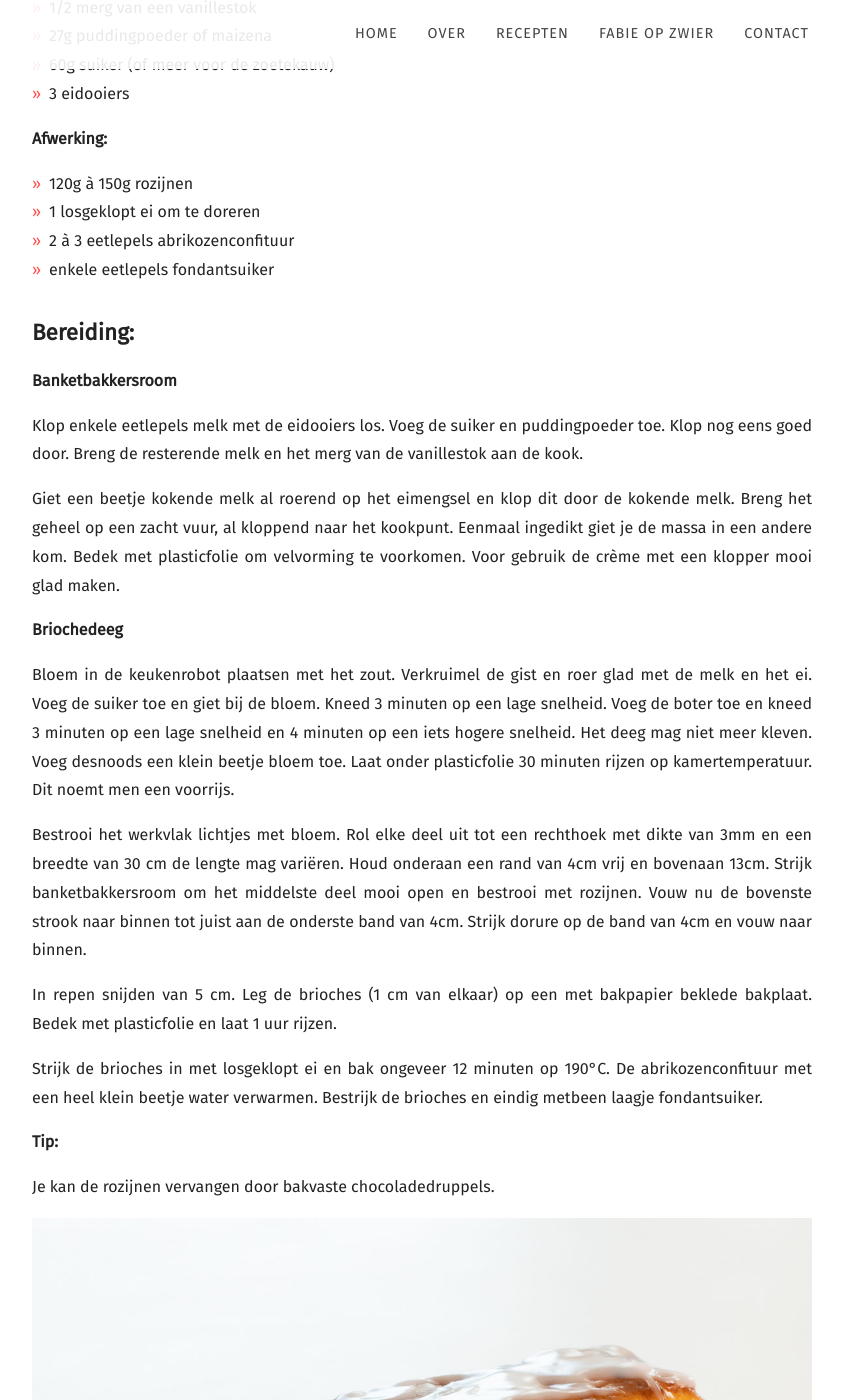
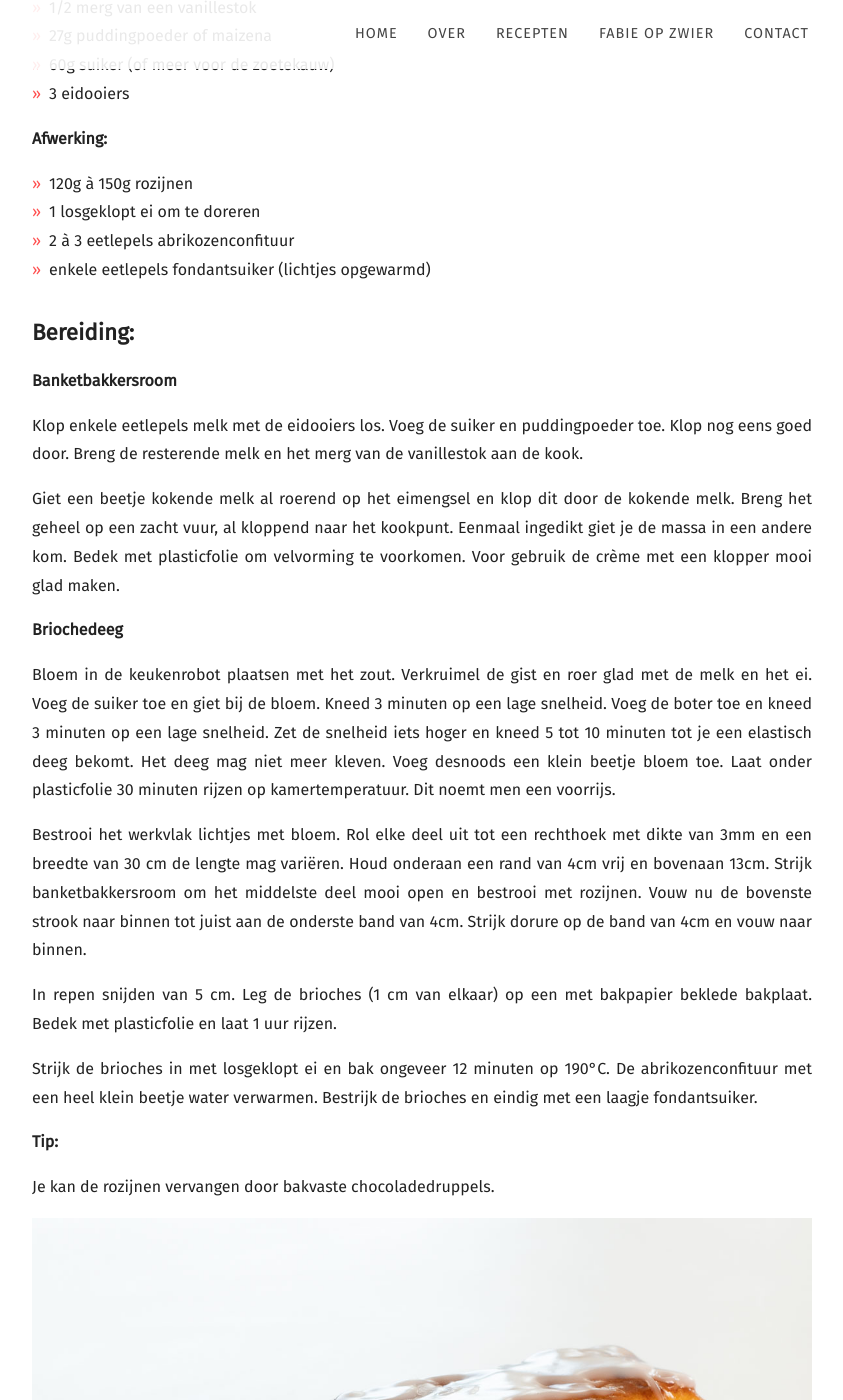
Before and after one commit to fabilicious/fabilicious.github.io, a Jekyll site: the page built from recipes/_posts/2021-06-18-Lange_suissen.md, in a window 1280 px wide and 1400 px high, scrolled down 1547 px. Shown: the whole window, without its empty margins (58-901 px from the left). Built offline with Jekyll 4.4.1, drawn with Linux system fonts in a browser that asks for light colours; nearby versions of some CDN libraries; some web fonts are replaced.

Commit message:
Update 2021-06-18-Lange_suissen.md

```diff
--- a/recipes/_posts/2021-06-18-Lange_suissen.md
+++ b/recipes/_posts/2021-06-18-Lange_suissen.md
@@ -28,7 +28,7 @@ recipe:
     * 120g à 150g rozijnen
     * 1 losgeklopt ei om te doreren
     * 2 à 3 eetlepels abrikozenconfituur
-    * enkele eetlepels fondantsuiker
+    * enkele eetlepels fondantsuiker (lichtjes opgewarmd)
 
 ---
 De beste lange suissen (ook wel Zwitserse brioche of brioche suisse genoemd) ooit, toch volgens onze zoon. 'Er zit tenminste genoeg banketbakkersroom in.'
@@ -58,7 +58,7 @@ Voor gebruik de crème met een klopper mooi glad maken.
 Bloem in de keukenrobot plaatsen met het zout.
 Verkruimel de gist en roer glad met de melk en het ei. Voeg de suiker toe en giet bij de bloem.
 Kneed 3 minuten op een lage snelheid.
-Voeg de boter toe en kneed 3 minuten op een lage snelheid en 4 minuten op een iets hogere snelheid. Het deeg mag niet meer kleven. Voeg desnoods een klein beetje bloem toe.
+Voeg de boter toe en kneed 3 minuten op een lage snelheid. Zet de snelheid iets hoger en kneed 5 tot 10 minuten tot je een elastisch deeg bekomt. Het deeg mag niet meer kleven. Voeg desnoods een klein beetje bloem toe.
 Laat onder plasticfolie 30 minuten rijzen op kamertemperatuur. Dit noemt men een voorrijs.
 
 Bestrooi het werkvlak lichtjes met bloem.
@@ -75,7 +75,7 @@ Bedek met plasticfolie en laat 1 uur rijzen.
 
 Strijk de brioches in met losgeklopt ei en bak ongeveer 12 minuten op 190°C.
 De abrikozenconfituur met een heel klein beetje water verwarmen.
-Bestrijk de brioches en eindig metbeen laagje fondantsuiker.
+Bestrijk de brioches en eindig met een laagje fondantsuiker.
 
 
 <b>Tip: </b>
```
